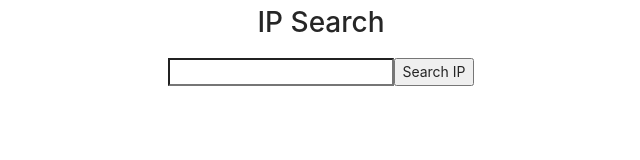
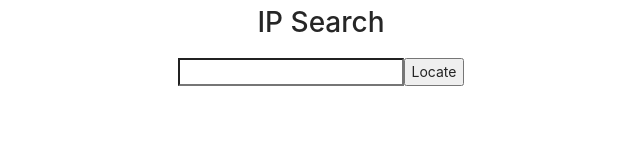
Before and after one commit to brons-git/ip-search, a React (Create React App) app in the folder client/: page / in a window 1280 px wide. Shown: the top 160 px of the page, without its empty margins (319-959 px from the left). Built offline with nearby package versions, Linux system fonts and the light colour scheme.

Commit message:
clean code

```diff
--- a/client/src/App.js
+++ b/client/src/App.js
@@ -35,10 +35,12 @@ class App extends React.Component {
           onChange={(e) => this.setState({ inputValue: e.target.value })}
           onKeyPress={(e) => onEnter(e, this.callAPI)}
         />
-        <button onClick={this.callAPI}>Search IP</button>
+        <button onClick={this.callAPI}>Locate</button>
         <p>
           <span>{this.state.result.city}</span>
+          <br />
           <span>{this.state.result.region_code}</span>
+          <br />
           <span>{this.state.result.zip}</span>
         </p>
       </div>
```
